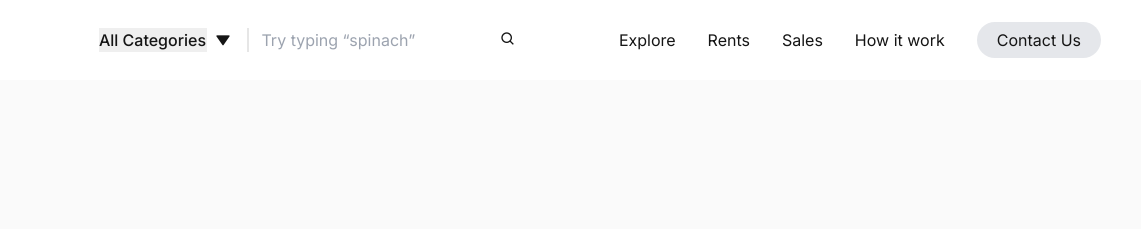
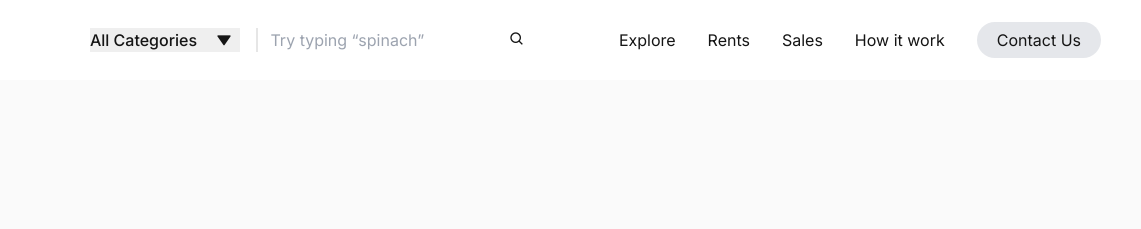
Before and after one commit to msuryaditriputraR/rentind-project, a website: page index.html in a window 1280 px wide. Shown: the top 229 px of the page, 139-1280 px from the left. Drawn offline with nearby package versions, Linux system fonts and the light colour scheme.

Commit message:
fix: select

```diff
--- a/index.html
+++ b/index.html
@@ -28,12 +28,12 @@
             <img src="assets/img/logo.png" alt="Rentind Academy">
         </div>
         <div class="hidden lg:block bg-white px-3 py-2 rounded-md">
-            <div class="relative inline-flex items-center gap-x-2 mr-3">
-                <select name="" id="" class="outline-none font-medium appearance-none">
+            <div class="relative inline-flex items-center gap-x-2 mr-3 w-[150px]">
+                <select name="" id="" class="outline-none font-medium appearance-none w-full">
                     <option value="" selected class="hidden">All Categories</option>
                     <option value="">Apartements</option>
                 </select>
-                <i class='bx bxs-down-arrow'></i>
+                <i class='bx bxs-down-arrow absolute right-2'></i>
             </div>
 
             <input type="text" placeholder="Try typing “spinach”" class="outline-none border-l-2 border-[#E6E6E6] pl-3">
```
Also changed, not shown: assets/css/style.css.
